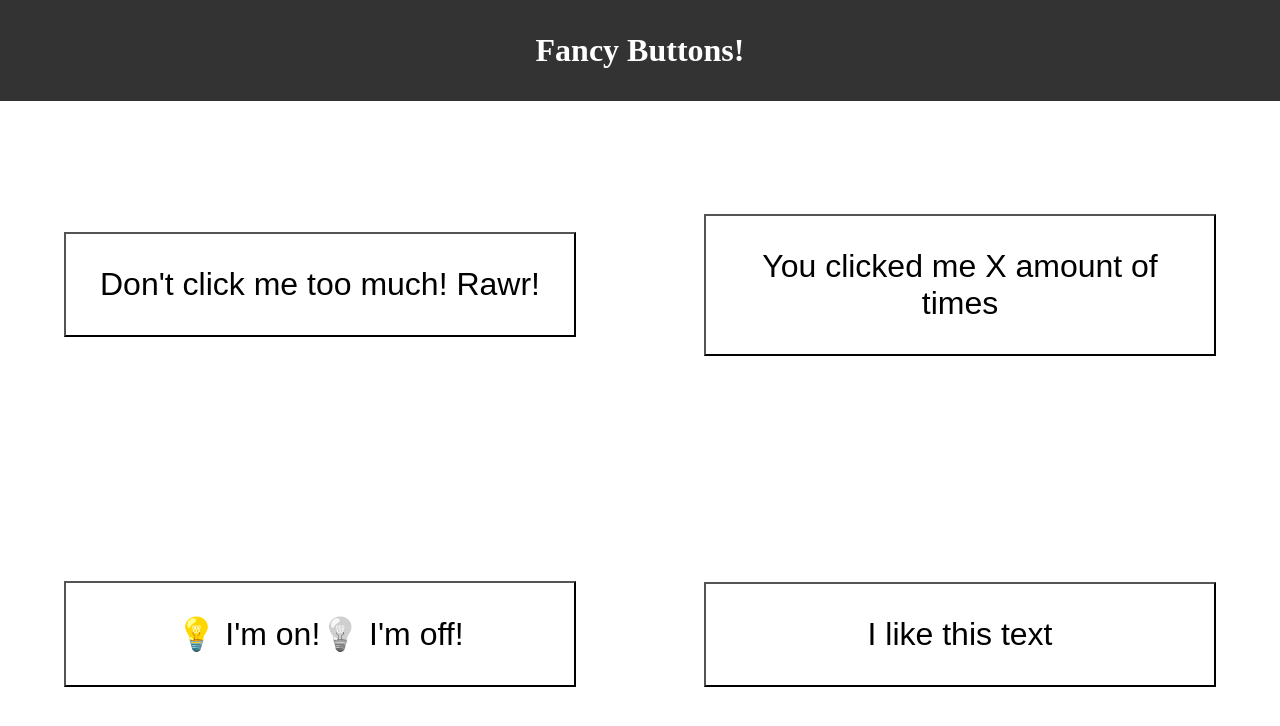
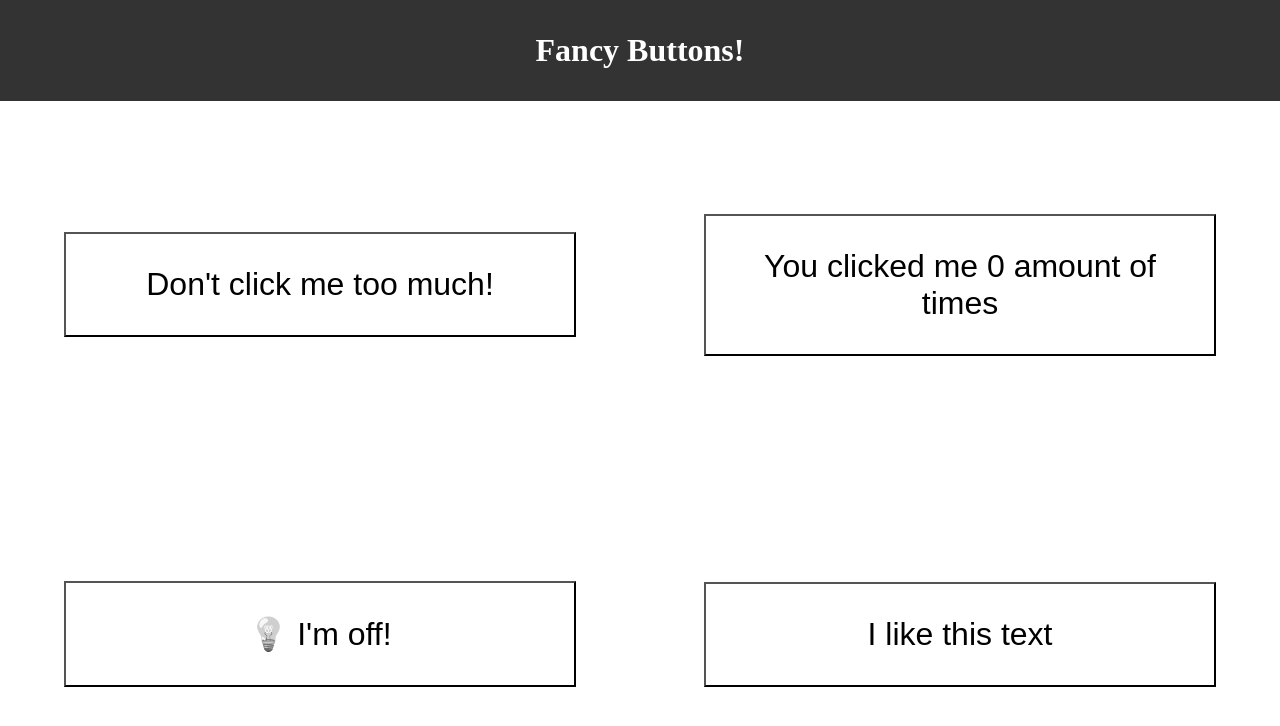
Before and after one commit to JennyCarroll/fancy-buttons, a React (Create React App) app: page / in a window 1280 px wide. Shown: the top 726 px of the page. Built offline with nearby package versions, Linux system fonts and the light colour scheme.

Commit message:
refactor functions to reference state and set a default state

```diff
--- a/src/components/AngryButton.jsx
+++ b/src/components/AngryButton.jsx
@@ -1,11 +1,12 @@
 import React, {useState} from 'react';
 
+// we want the value of anger to go from 0 to 1 by increments of 0.1, and once we go over 1, reset it to zero
 function AngryButton (props) {
-  const [anger, setAnger] = useState();
+  const [anger = 0, setAnger] = useState();
 return (
-<button className="AngryButton">
-{/* When the threshold is not reached */}<span>Don't click me too much! </span>
-{/* When the threshold is not reached */}<span>Rawr!</span>
+<button style={{backgroundColor: `rgba(255,0,0,${anger})`}} className="AngryButton">
+{anger < 1 && <span>Don't click me too much! </span>}
+{anger > 1 && <span>Rawr!</span>}
 </button>
 );
 }
--- a/src/components/CounterButton.jsx
+++ b/src/components/CounterButton.jsx
@@ -1,10 +1,11 @@
 import React, {useState} from 'react';
 
+// we want the value of clickAmount to start at 0 and increment by 1 with each click
 function CounterButton (props) {
-  const [clickAmount, setClickAmount] = useState();
+  const [clickAmount = 0, setClickAmount] = useState();
 return (
 <button className="CounterButton">
-You clicked me X amount of times
+You clicked me {clickAmount} amount of times
 </button>
 
 );
--- a/src/components/LightSwitchButton.jsx
+++ b/src/components/LightSwitchButton.jsx
@@ -1,11 +1,11 @@
 import React, {useState} from 'react';
 
+// we want to alternate between two states: on and off.
 function LightSwitchButton (props) {
   const [light, setLight] = useState();
   return (
     <button className="LightSwitchButton">
-{/* When the state is on */}<span><i>💡</i> I'm on!</span>
-{/* When the state is off */}<span className="off"><i>💡</i> I'm off!</span>
+{light === "on" ? <span><i>💡</i> I'm on!</span> : <span className="off"><i>💡</i> I'm off!</span>}
 </button>
   );
 }
--- a/src/components/TextRepeaterButton.jsx
+++ b/src/components/TextRepeaterButton.jsx
@@ -1,10 +1,15 @@
 import React, {useState} from 'react';
 
+// show as many <span>I like this text</span> elements as the value of the repetitions state.
 function TextRepeaterButton (props) {
-  const [repetitions, setRepetitions] = useState();
+  const [repetitions = 1, setRepetitions] = useState();
+  const textArray = [];
+  for (let i = 0; i < repetitions; ++i) {
+    textArray.push(<span key={i}>I like this text</span>);
+  }
   return (
 <button className="TextRepeaterButton">
-<span>I like this text</span>
+{textArray}
 </button>
   );
 }
```
